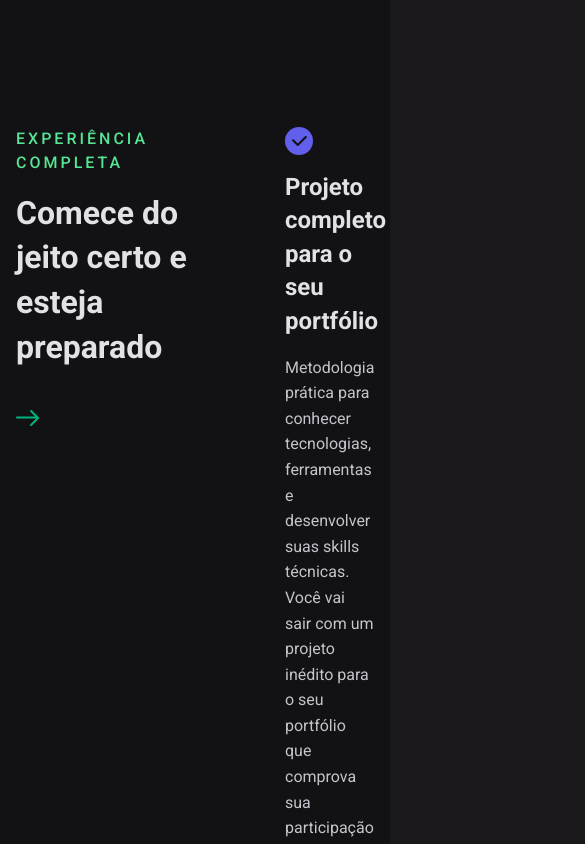
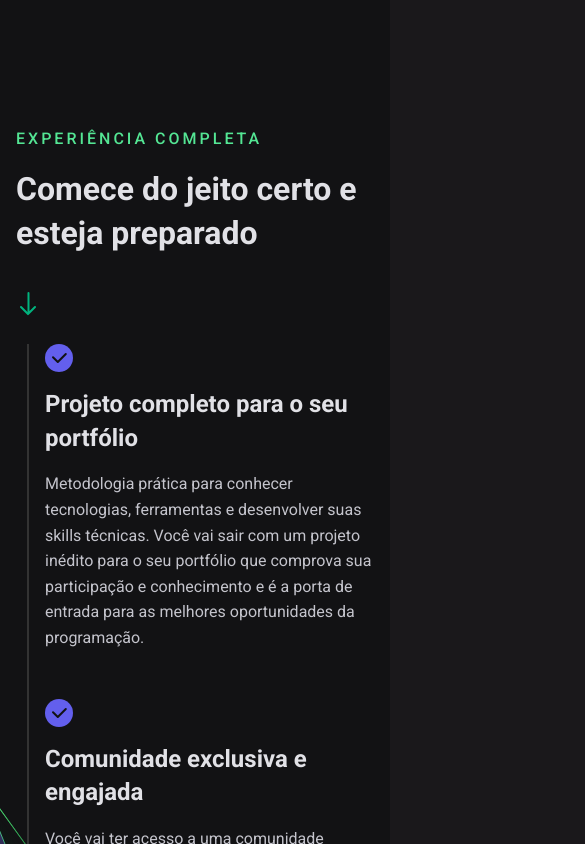
Before and after one commit to stardusteight-d4c/nlw-setup-landing-page, a React (Vite) app: page / in a window 390 px wide. Shown: the part 8520-9364 px from the top of the page, 585 px wide, since content can reach past the window. Built offline with nearby package versions, Linux system fonts and the light colour scheme.

Commit message:
responsive experience section

```diff
--- a/src/components/Experience.tsx
+++ b/src/components/Experience.tsx
@@ -7,18 +7,18 @@ interface Props {}
 export const Experience = (props: Props) => {
   return (
     <section className="bg-[#121214] experienceBackground pt-[140px] w-screen">
-      <div className="max-w-7xl relative flex items-start justify-between mx-auto px-4 lg:px-14">
-        <div className="sticky z-50 top-[140px]">
+      <div className="max-w-7xl relative grid grid-cols-1 md:grid-cols-2 items-start justify-between mx-auto px-4 lg:px-14">
+        <div className="md:sticky z-50 top-[140px] col-span-1">
           <span className="text-[#54E694] inline-block mb-4 uppercase !leading-[150%] tracking-[3px] font-medium">
             Experiência Completa
           </span>
           <h2 className="text-[#E1E1E6] text-[32px] !leading-[140%] font-bold">
             Comece do jeito certo e esteja preparado
           </h2>
-          <img src={arrowRight} className="mt-10" />
+          <img src={arrowRight} className="mt-10 rotate-90 md:rotate-0" />
         </div>
-        <div className="w-[50%] pl-[10px]">
-          <ul className="flex ml-[80px] items-stretch flex-col gap-y-12">
+        <div className="md:pl-[10px] mt-8 md:mt-0 ml-[11px] pl-4 md:ml-0 border-l-[2px] border-l-[#333333] md:border-l-0 col-span-1">
+          <ul className="flex md:ml-[80px] flex-col gap-y-12">
             <li>
               <img src={checkList} />
               <h3 className="text-2xl text-[#E1E1E6] mt-4 font-bold !leading-[140%]">
@@ -79,7 +79,7 @@ export const Experience = (props: Props) => {
         </div>
         <div className="w-full h-[1px] bg-[#323238]" />
       </div>
-      <div className='pt-[32px] pb-[100px]'>
+      <div className='pt-[32px] w-screen overflow-hidden pb-[100px]'>
         <ExperienceMarquee />
       </div>
     </section>
```
